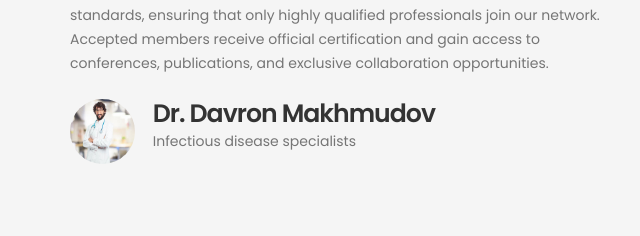
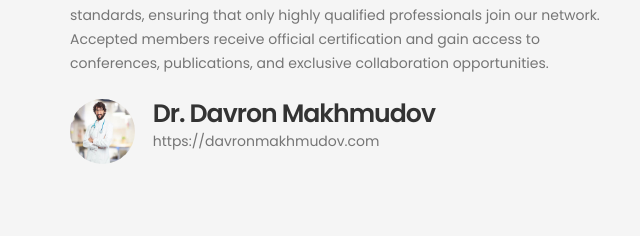
Before and after one commit to Kovrigin1987/uzida-site, a plain HTML site: page index.html in a window 1280 px wide. Shown: the part 1444-1680 px from the top of the page, 0-640 px from the left. Drawn offline with Linux system fonts and the light colour scheme.

Commit message:
Update index.html

```diff
--- a/index.html
+++ b/index.html
@@ -153,7 +153,7 @@ We are proud to uphold strict membership requirements aligned with international
                                    <img src="images/author-image.jpg" class="img-responsive" alt="">
                                    <figcaption>
                                         <h3>Dr. Davron Makhmudov</h3>
-                                        <p>Infectious disease specialists</p>
+                                        <p>https://davronmakhmudov.com</p>
                                    </figcaption>
                               </figure>
                          </div>
```
